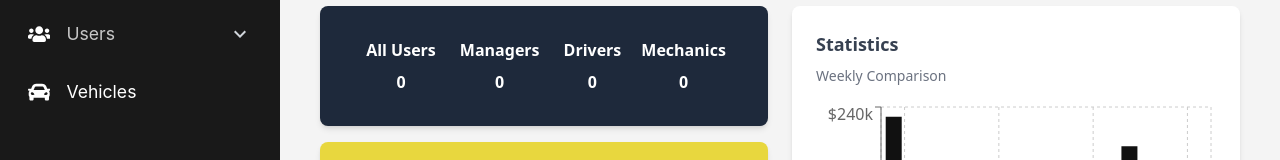
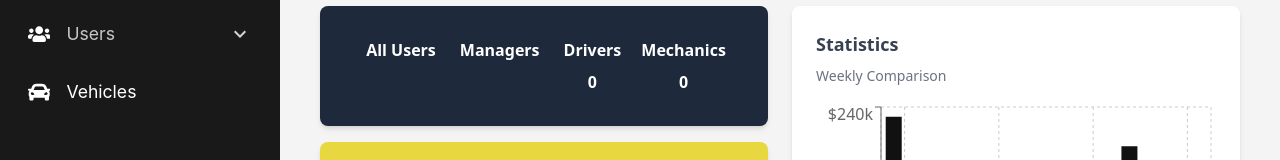
Before and after one commit to OsamaElnahas/smart-fleet-management-admin-dashboard-, a React (Vite) app: page / in a window 1280 px wide. Shown: the part 169-329 px from the top of the page. Built offline with nearby package versions, Linux system fonts and the light colour scheme; no server answers; sample sign-in values are in the browser's storage.

Commit message:
pull form another branch

```diff
--- a/src/components/dashboard/Dashboard.jsx
+++ b/src/components/dashboard/Dashboard.jsx
@@ -73,13 +73,13 @@ const Dashboard = () => {
               <div className="item items-center    flex flex-col gap-2 px-1 ">
               <span> All Users</span>
               <div>
-                <span>{Users?.length||0}</span>
+                <span>{Users?.length||""}</span>
               </div>
               </div>
               <div className="item items-center flex flex-col gap-2 px-1 ">
               <span> Managers</span>
               <div>
-                <span>{managers?.length||0}</span>
+                <span>{managers?.length||""}</span>
               </div>
               </div>
               <div className="item items-center flex flex-col gap-2 px-1  ">
```
